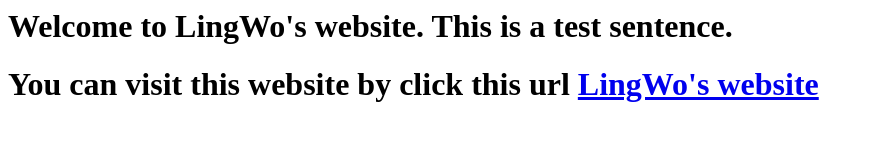
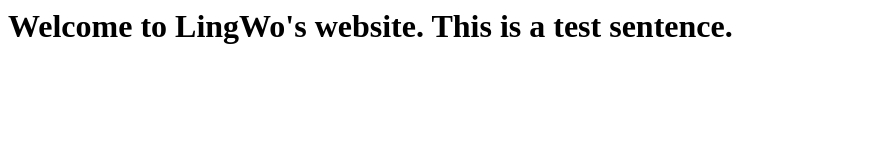
Before and after one commit to gdoulingwo/gdoulingwo.github.io, a plain HTML site: page index.html in a window 1280 px wide. Shown: the whole page, without its empty margins (0-874 px from the left). Drawn offline with Linux system fonts and the light colour scheme.

Commit message:
Update index.html

```diff
--- a/index.html
+++ b/index.html
@@ -1,2 +1 @@
-<h1> Welcome to LingWo's website. This is a test sentence.</h1>
-<h1> You can visit this website by click this url <a href="http://gdoulingwo.github.io" target="_blank">LingWo's website</a></h1>
+<h1> Welcome to LingWo's website. This is a test sentence.</h1
```
